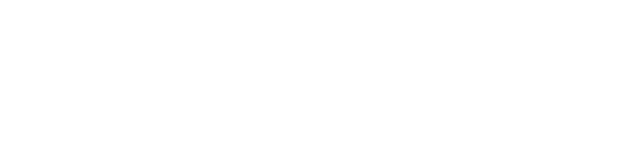
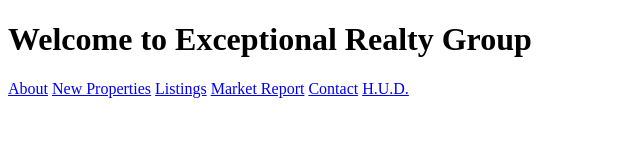
Before and after one commit to nhinhdao/exceptional-realty, a plain HTML site: page contact.html in a window 1280 px wide. Shown: the whole page, without its empty margins (0-640 px from the left). Drawn offline with Linux system fonts and the light colour scheme.

Commit message:
added navigations

```diff
--- a/contact.html
+++ b/contact.html
@@ -0,0 +1,16 @@
+<!DOCTYPE html>
+<html>
+    <head>
+        <meta charset="utf-8">
+        <title>Exceptional Realty Group</title>
+    </head>
+    <body>
+        <h1>Welcome to Exceptional Realty Group</h1>
+        <a href="index.html">About</a>
+        <a href="new-properties.html">New Properties</a>
+        <a href="real-estate-listings.html">Listings</a>
+        <a href="market-report.html">Market Report</a>
+        <a href="contact.html">Contact</a>
+        <a href="http://hud.gov" target='_blank'>H.U.D.</a>
+    </body>
+</html>
```
Also changed, not shown: index.html (+6 -0 lines), market-report.html (+6 -0 lines), new-properties.html (+16 -0 lines), real-estate-listings.html (+6 -0 lines).
